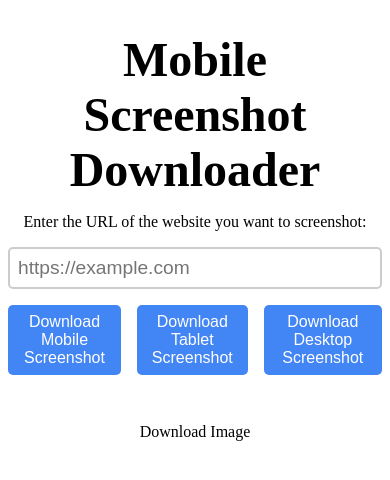
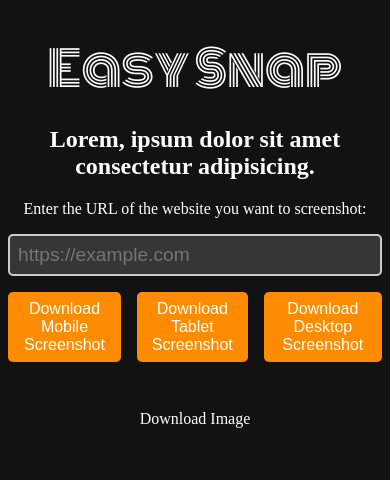
Before and after one commit to Elizabeth-Cz/easy_snap, a browser extension: page app/public/index.html in a window 390 px wide. Drawn offline with Linux system fonts and the light colour scheme.

```diff
--- a/app/package.json
+++ b/app/package.json
@@ -9,6 +9,7 @@
   "author": "",
   "license": "ISC",
   "dependencies": {
+    "canvas": "^2.11.2",
     "cors": "^2.8.5",
     "express": "^4.18.2",
     "nodemon": "^2.0.22",
--- a/app/public/index.html
+++ b/app/public/index.html
@@ -4,10 +4,15 @@
     <meta charset="UTF-8" />
     <title>Mobile Screenshot Downloader</title>
     <link rel="stylesheet" href="style.css" />
+    <link
+      href="https://fonts.googleapis.com/css2?family=Monoton&display=swap"
+      rel="stylesheet"
+    />
   </head>
   <body>
     <div class="container">
-      <h1>Mobile Screenshot Downloader</h1>
+      <h1>Easy Snap</h1>
+      <h2>Lorem, ipsum dolor sit amet consectetur adipisicing.</h2>
       <p>Enter the URL of the website you want to screenshot:</p>
       <form>
         <input type="text" id="url" placeholder="https://example.com" />
--- a/app/public/style.css
+++ b/app/public/style.css
@@ -2,11 +2,15 @@
   max-width: 600px;
   margin: 0 auto;
   text-align: center;
+  /* background-color: #1a1a1a; */
+  color: #fff;
 }
 
 h1 {
+  font-family: "Monoton", cursive;
   font-size: 3rem;
   margin-bottom: 1rem;
+  font-weight: 400;
 }
 
 form {
@@ -23,6 +27,8 @@
   border-radius: 5px;
   /* margin-right: 0.5rem; */
   /* width: 70%; */
+  background-color: #363636;
+  color: #fff;
 }
 
 button[type="button"] {
@@ -30,13 +36,14 @@
   padding: 0.5rem;
   border: none;
   border-radius: 5px;
-  background-color: #4285f4;
+  background-color: #ff8c00;
   color: #fff;
   cursor: pointer;
+  transition: background-color 0.3s ease;
 }
 
 button[type="button"]:hover {
-  background-color: #3367d6;
+  background-color: #ff7100;
 }
 
 .buttons-controller {
@@ -53,3 +60,11 @@
 #canvas {
   display: none;
 }
+
+body {
+  background-color: #121212;
+  color: #fff;
+}
+
+/* Add Google font */
+@import url("https://fonts.googleapis.com/css2?family=Monoton&display=swap");
```
Also changed, not shown: app/server.js (+20 -2 lines), app/frames/Macbook-frame.png (added), app/frames/Mobile-frame-large.png (added), app/frames/iPad-frame.png (added), app/frames/mobile-frame.png, 1 other file.
